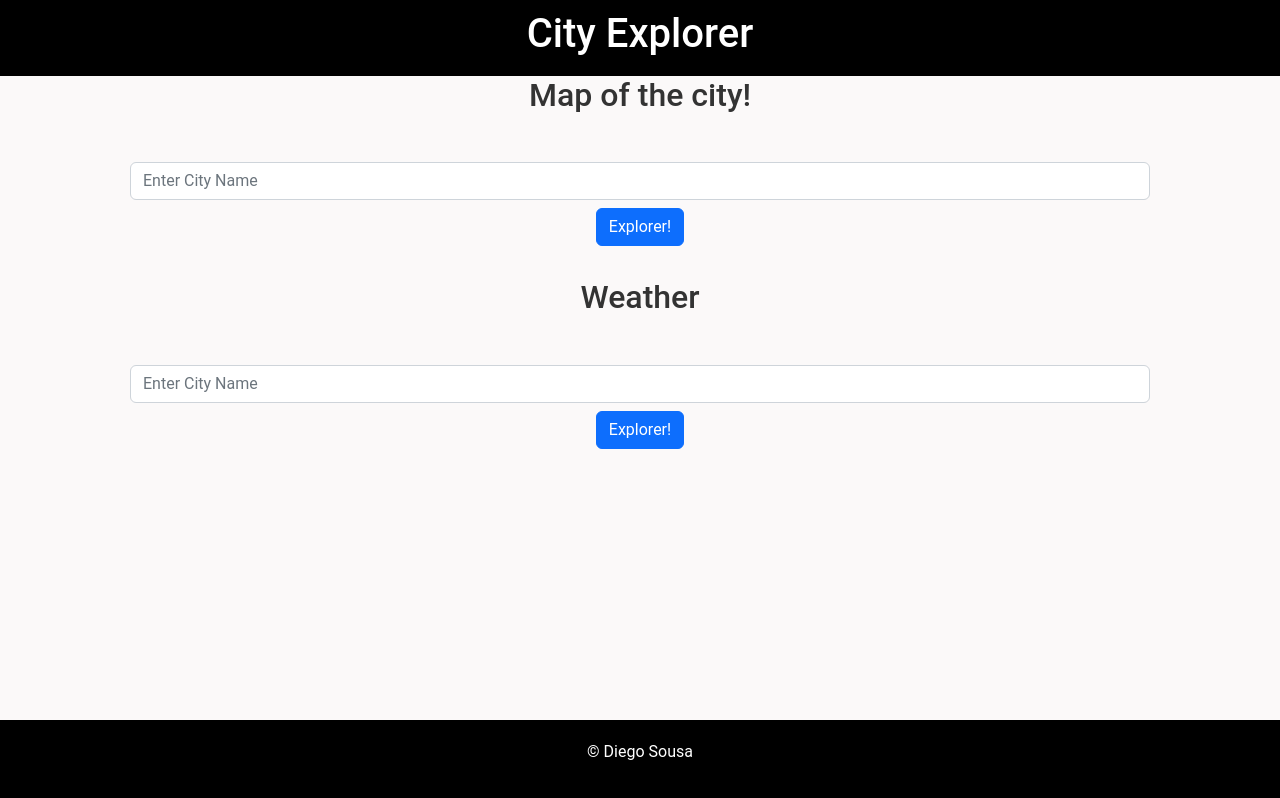
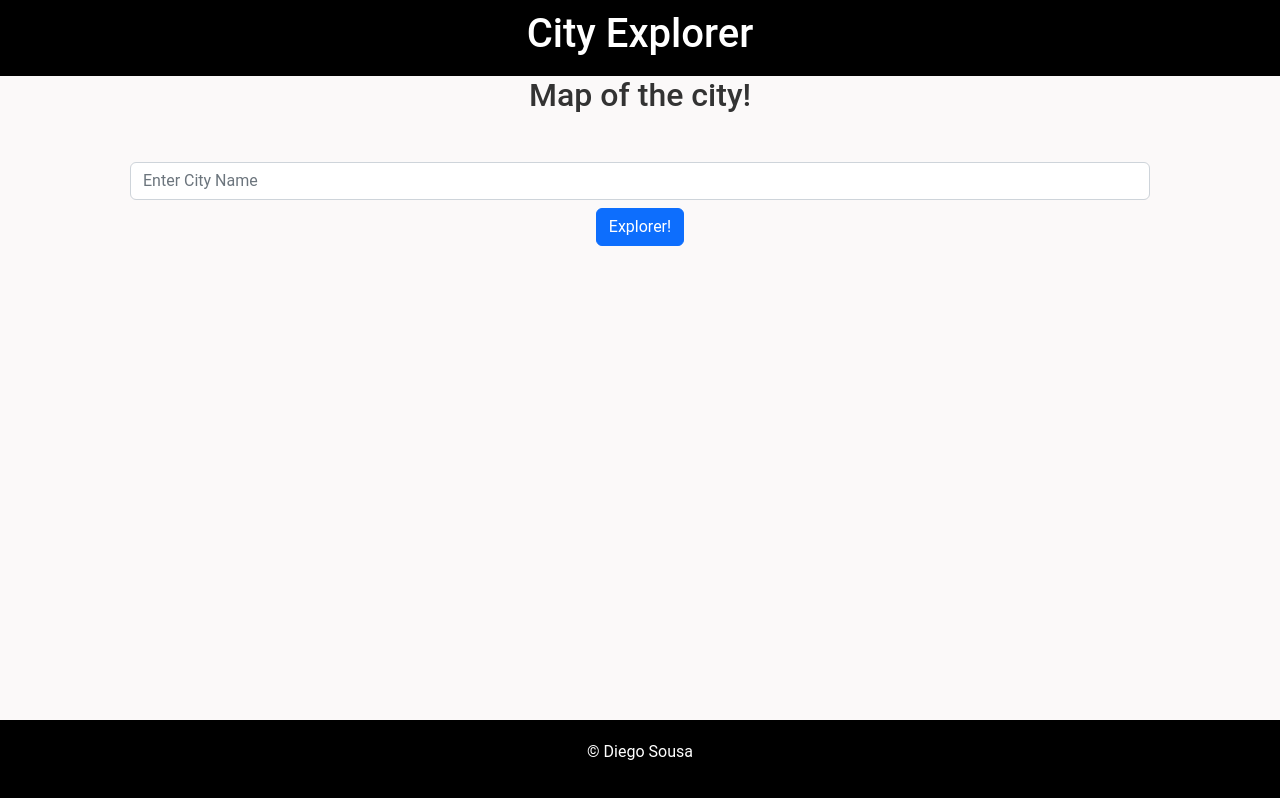
Before and after one commit to dmenezessousa/city-explorer, a React (Create React App) app: page / in a window 1280 px wide. Built offline with nearby package versions, Linux system fonts and the light colour scheme.

Commit message:
some updates

```diff
--- a/src/components/Main/Main.js
+++ b/src/components/Main/Main.js
@@ -4,7 +4,6 @@ import FormComponent from "./Form";
 import CardComponent from "./Card";
 import ToastComponent from "./Toast";
 import Weather from "./Weather";
-import WeatherForm from "./WeatherForm";
 import "./Main.css";
 
 class Main extends React.Component {
@@ -24,6 +23,10 @@ class Main extends React.Component {
 
   getLocation = async (e) => {
     e.preventDefault();
+    this.setState({
+      locationData: {},
+      weatherData: {},
+    });
     try {
       const locationIqData = `https://us1.locationiq.com/v1/search.php?key=${process.env.REACT_APP_API_KEY}&q=${this.state.searchQuery}&format=json`;
 
@@ -43,24 +46,9 @@ class Main extends React.Component {
         errorMessage: error.message,
       });
     }
-  };
 
-  updateSearchQuery = (e) => {
-    this.setState({
-      searchQuery: e.target.value,
-    });
-  };
-
-  updateWeatherSearchQuery = (e) => {
-    this.setState({
-      searchWeatherQuery: e.target.value,
-    });
-  };
-
-  getWeather = async (e) => {
-    e.preventDefault();
     try {
-      const weatherData = `http://localhost:3001/weather?searchWeatherQuery=${this.state.searchWeatherQuery}&lat=${this.state.lat}&lon=${this.state.lon}`;
+      const weatherData = `http://localhost:3001/weather?searchWeatherQuery=${this.state.searchQuery}&lat=${this.state.lat}&lon=${this.state.lon}`;
       const weatherResponse = await axios.get(weatherData);
       console.log(weatherResponse);
       this.setState({
@@ -77,6 +65,12 @@ class Main extends React.Component {
     }
   };
 
+  updateSearchQuery = (e) => {
+    this.setState({
+      searchQuery: e.target.value,
+    });
+  };
+
   render() {
     return (
       <main>
@@ -90,12 +84,6 @@ class Main extends React.Component {
           searchQuery={this.state.searchQuery}
         />
         <CardComponent locationData={this.state.locationData} />
-        <WeatherForm
-          getWeather={this.getWeather}
-          updateWeatherSearchQuery={this.updateWeatherSearchQuery}
-          searchWeatherQuery={this.state.searchWeatherQuery}
-          weatherData={this.state.weatherData}
-        />
         <Weather weatherData={this.state.weatherData} />
       </main>
     );
--- a/src/components/Main/WeatherForm.js
+++ /dev/null
@@ -1,34 +0,0 @@
-import React from "react";
-import { Form, Container } from "react-bootstrap";
-
-class WeatherForm extends React.Component {
-  render() {
-    return (
-      <>
-        <h2>Weather</h2>
-        <Container>
-          <Form className="form-inline">
-            <div className="form-group mx-5  mb-4 mt-5 ">
-              <input
-                onChange={this.props.updateWeatherSearchQuery}
-                value={this.props.searchWeatherQuery}
-                type="text"
-                className="form-control"
-                placeholder="Enter City Name"
-              />
-              <button
-                onClick={this.props.getWeather}
-                type="submit"
-                className="btn btn-primary mb-2 mt-2"
-              >
-                Explorer!
-              </button>
-            </div>
-          </Form>
-        </Container>
-      </>
-    );
-  }
-}
-
-export default WeatherForm;
```
